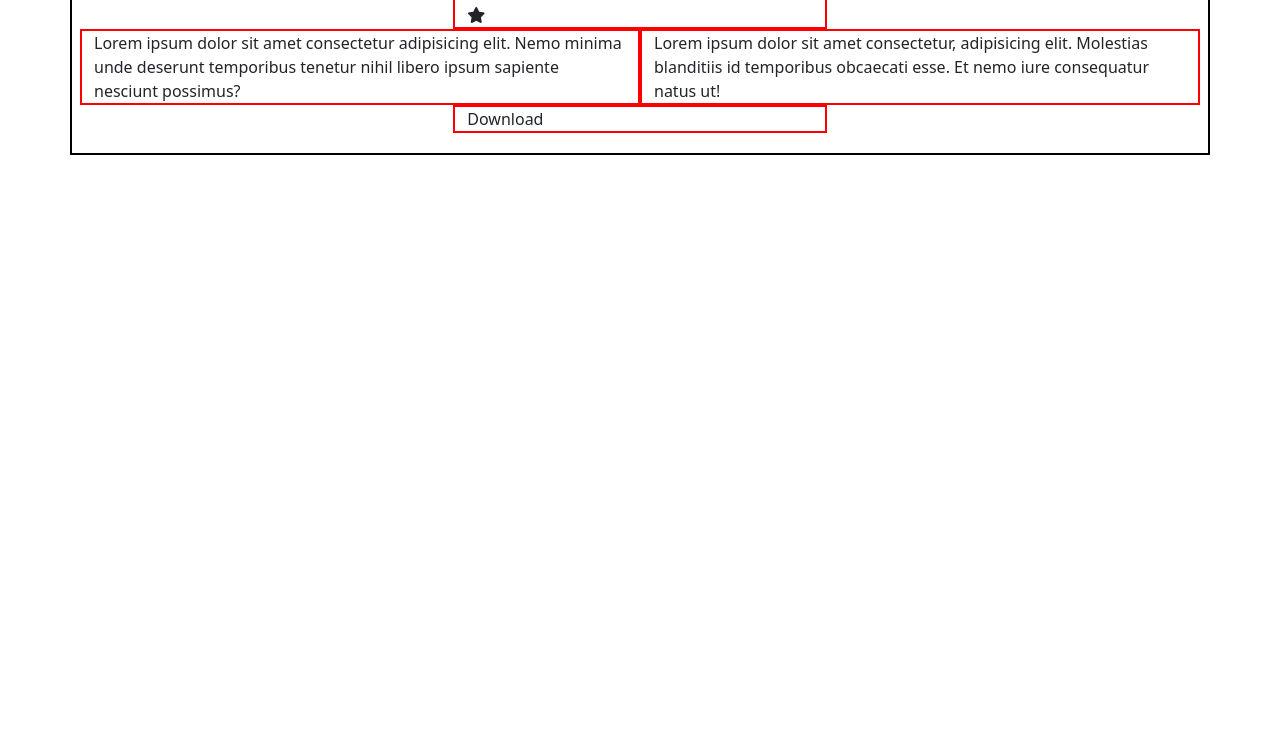
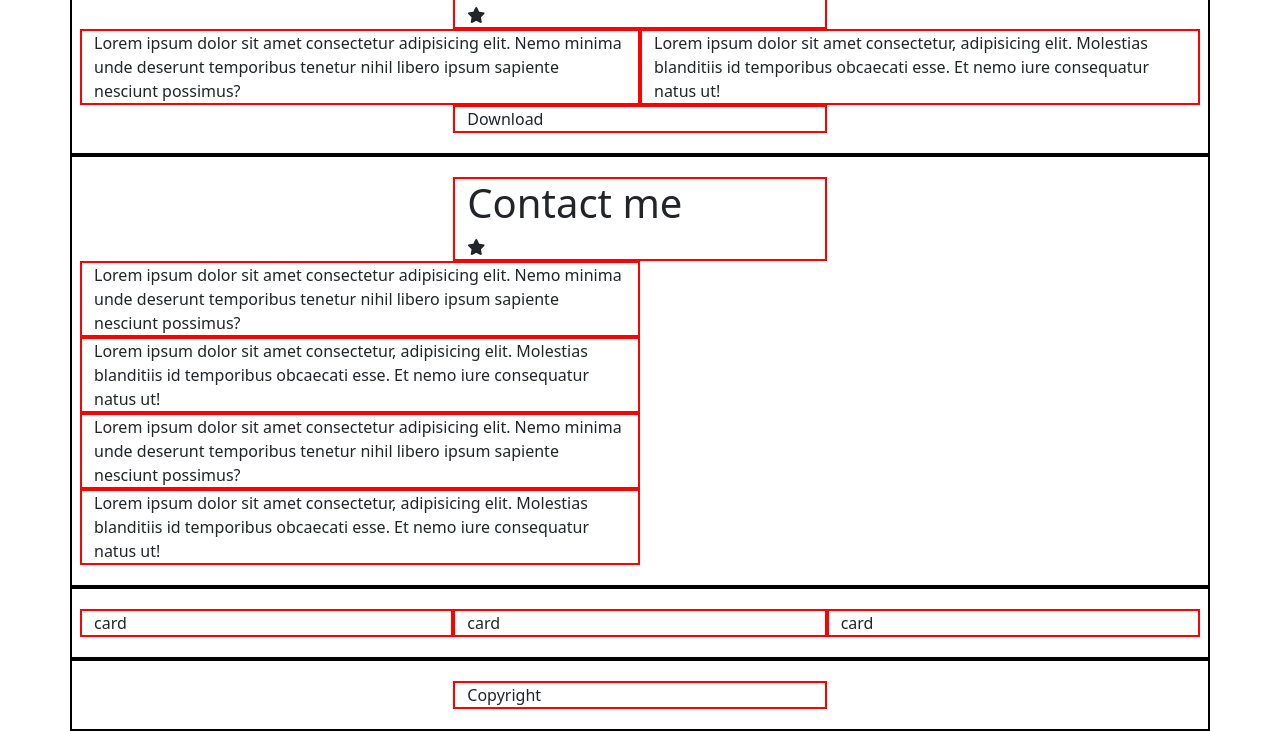
Before and after one commit to ChmielewskiGianpiero/html-css-bootstrap-freelancer, a plain HTML site: page index.html in a window 1280 px wide. Shown: the part 637-1368 px from the top of the page. Before the commit the page ends 800 px from the top, so only its background shows below. Drawn offline with nearby package versions, Linux system fonts and the light colour scheme.

Commit message:
ADD - section, footer struttura

```diff
--- a/index.html
+++ b/index.html
@@ -100,17 +100,50 @@
         </section>
 
         <section>
-
+            <div class="container-md">
+                <div class="row justify-content-center">
+                    <div class="col-4">
+                        <h1>Contact me</h1>
+                        <div class="star-icon">
+                            <i class="fa-solid fa-star"></i>
+                        </div>
+                    </div>
+                </div>
+                <div class="row flex-column">
+                    <div class="col-sm-12 col-md-6">
+                        Lorem ipsum dolor sit amet consectetur adipisicing elit. Nemo minima unde deserunt temporibus tenetur nihil libero ipsum sapiente nesciunt possimus?
+                    </div>
+                    <div class="col-sm-12 col-md-6">
+                        Lorem ipsum dolor sit amet consectetur, adipisicing elit. Molestias blanditiis id temporibus obcaecati esse. Et nemo iure consequatur natus ut!
+                    </div>
+                    <div class="col-sm-12 col-md-6">
+                        Lorem ipsum dolor sit amet consectetur adipisicing elit. Nemo minima unde deserunt temporibus tenetur nihil libero ipsum sapiente nesciunt possimus?
+                    </div>
+                    <div class="col-sm-12 col-md-6">
+                        Lorem ipsum dolor sit amet consectetur, adipisicing elit. Molestias blanditiis id temporibus obcaecati esse. Et nemo iure consequatur natus ut!
+                    </div>
+                </div>
+            </div>
         </section>
 
         <section>
-
+            <div class="container-md">
+                <div class="row">
+                    <div class="col-4">card</div>
+                    <div class="col-4">card</div>
+                    <div class="col-4">card</div>
+                </div>
+            </div>
         </section>
 
     </main>
 
     <footer>
-
+        <div class="container-md">
+            <div class="row justify-content-center">
+                <div class="col-4">Copyright</div>
+            </div>
+        </div>
     </footer>
 
 
```
